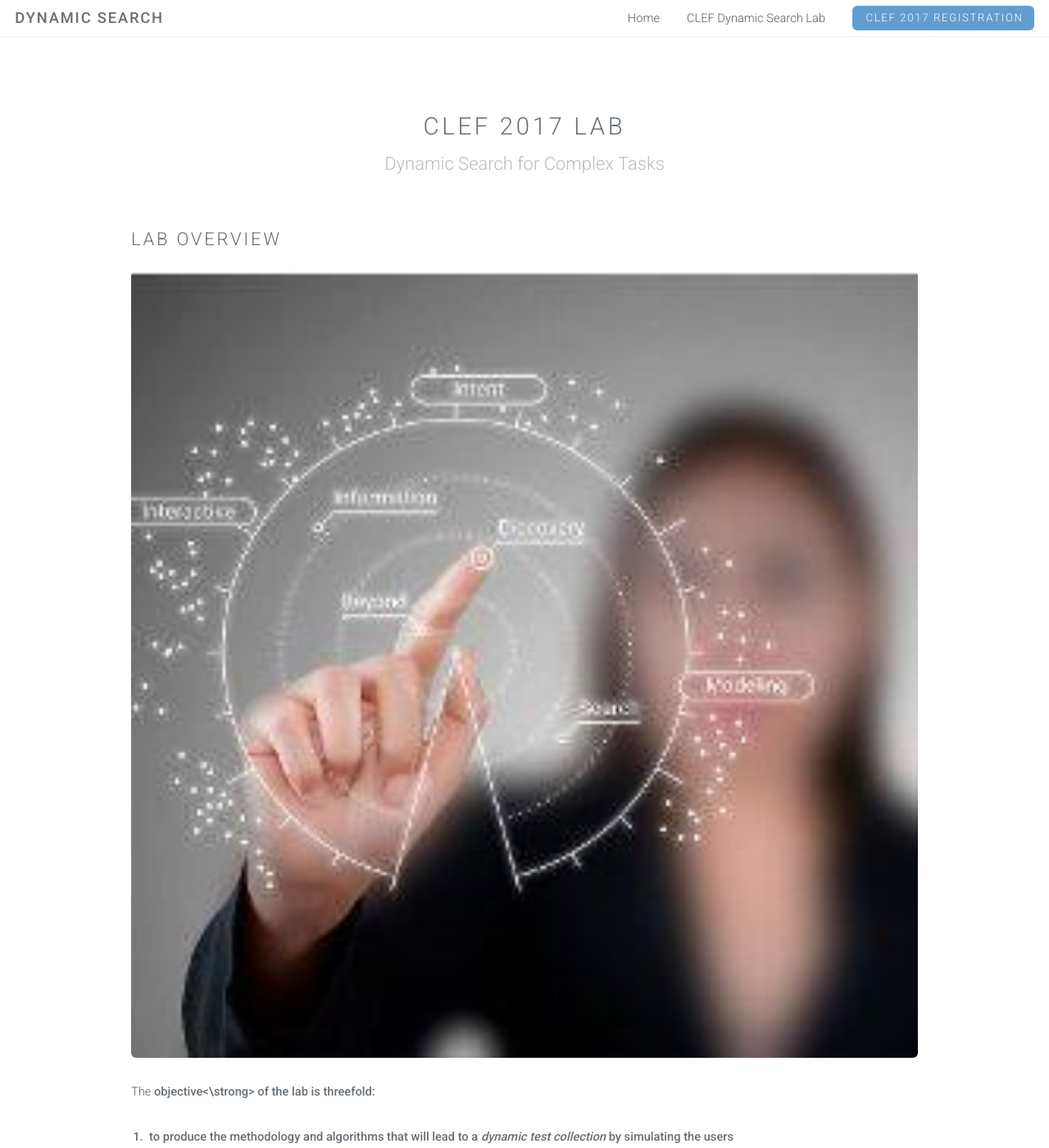
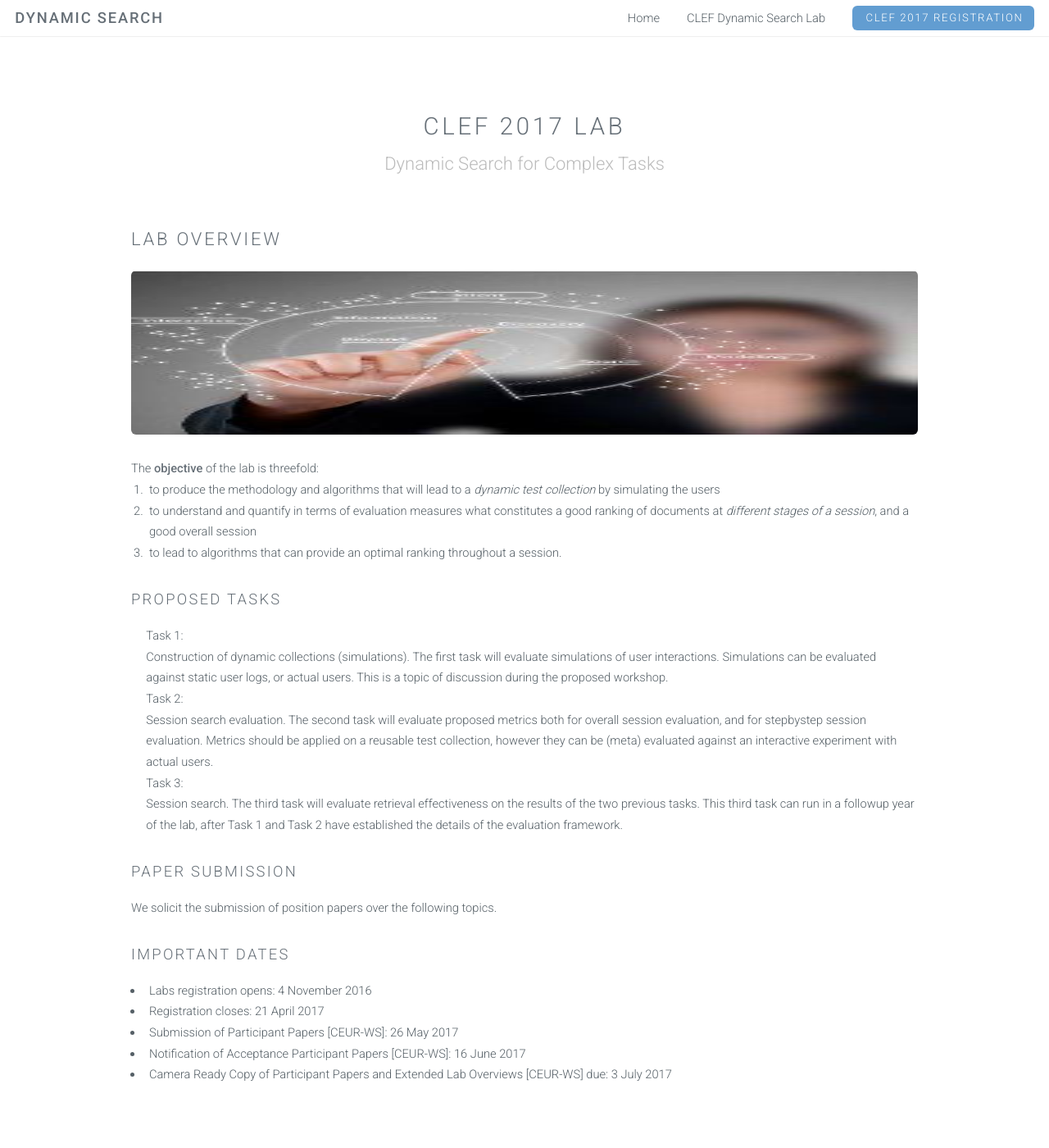
Before and after one commit to ekanou/dynamicsearch, a Jekyll site: the page built from clef-lab.html, in a window 1280 px wide and 1400 px high. Shown: the whole window at 82% size. Built offline with Jekyll 4.4.1, drawn with Linux system fonts in a browser that asks for light colours.

Commit message:
Update clef-lab.html

```diff
--- a/clef-lab.html
+++ b/clef-lab.html
@@ -14,20 +14,17 @@ layout: default
             <div class="row">
                 <section id="Lab Overview">
                     <h2>Lab Overview</h2>
-                    <a href="#Lab Overview" class="image fit"><img src="images/interactive.jpg" alt=""></a>
-                    <p>
-                    The <strong>objective<\strong> of the lab is threefold:
+                    <a href="#Lab Overview" class="image fit"><img src="images/interactive.jpg" alt="" height=200 weight=200></a>
+                    The <strong>objective</strong> of the lab is threefold:
                     <ol>
                         <li>to produce the methodology and algorithms that will lead to a <em>dynamic test collection</em> by simulating the users</li>
                         <li>to understand and quantify in terms of evaluation measures what constitutes a good ranking of documents at <em>different stages of a session</em>, and a good overall session</li>
                         <li>to lead to algorithms that can provide an optimal ranking throughout a session.</li>
                     </ol>
-                    </p>
                 </section>
 
                 <section id="Proposed Tasks">
                     <h3>Proposed Tasks</h3>
-                    <p>
                         <ol>
                             <dt>Task 1:</dt>
                             <dd>
@@ -40,7 +37,6 @@ layout: default
                             <dd>Session search. The third task will evaluate retrieval effectiveness on the results of the two previous tasks. This third task can run in a follow­up year of the lab, after Task 1 and Task 2 have established the details of the evaluation framework.
                             </dd>
                         </ol>
-                    </p>
                 </section>
             </div>
         </div>
```
